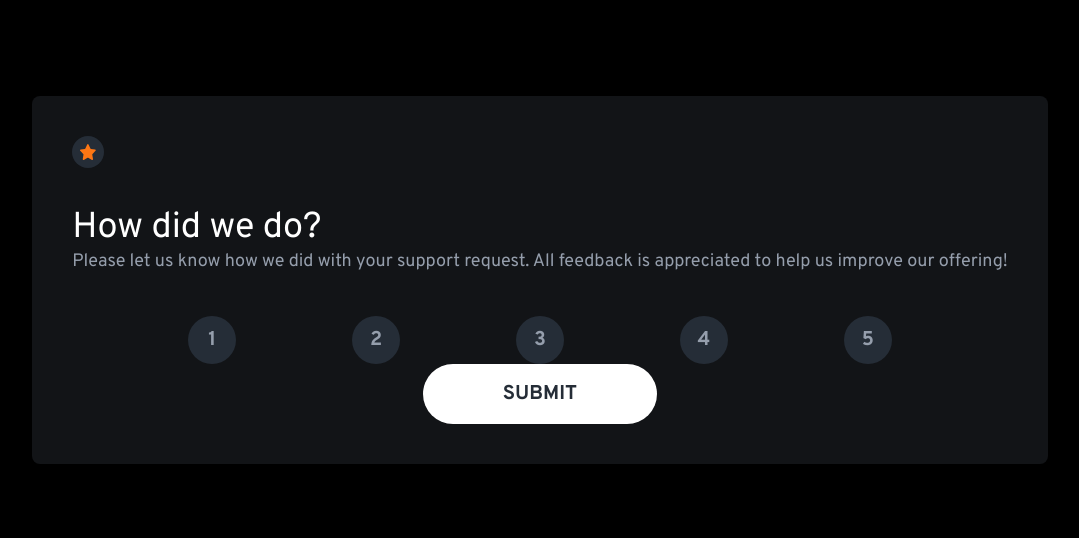
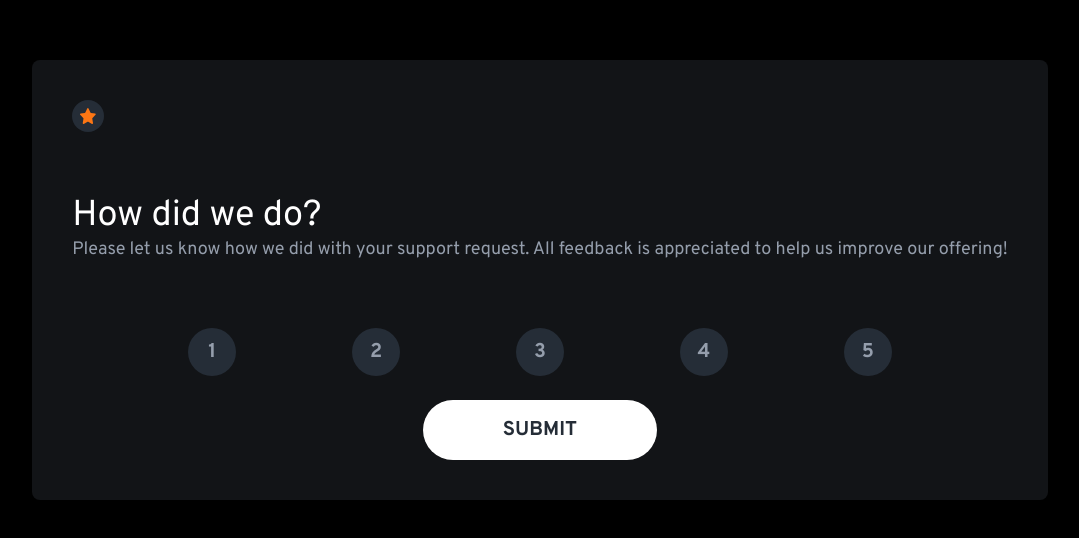
Before and after one commit to lavollmer/interactive-rating-component, a React (Vite) app: page / in a window 1280 px wide. Shown: the part 120-658 px from the top of the page, without its empty margins (100-1179 px from the left). Built offline with nearby package versions, Linux system fonts and the light colour scheme.

Commit message:
adding thank you

```diff
--- a/src/App.jsx
+++ b/src/App.jsx
@@ -7,7 +7,7 @@ function App() {
   return (
     <>
       <div className="flex flex-col font-overpass bg-black screen">
-        <div className="flex flex-col bg-very-dark-blue rounded-lg p-10 space-y-10 h-100 w-100">
+        <div className="flex flex-col bg-very-dark-blue rounded-lg p-10 space-y-16 h-100 w-100">
           <div className="flex flex-col items-center justify-center bg-dark-blue rounded-full h-8 w-8">
             <img
               src={IconStar}
--- a/src/components/Button.jsx
+++ /dev/null
@@ -1,14 +0,0 @@
-import React from "react";
-import { useState } from "react";
-
-const button = ({ number }) => {
-  return (
-    <div className="flex items-center justify-center">
-      <button className="bg-dark-blue hover:bg-orange-800 text-light-grey text-xl font-bold py-2 px-4 rounded-full w-12 h-12">
-        {number}
-      </button>
-    </div>
-  );
-};
-
-export default button;
--- /dev/null
+++ b/src/components/ButtonCopy.jsx
@@ -0,0 +1,14 @@
+import React from "react";
+import { useState } from "react";
+
+const ButtonCopy = ({ number }) => {
+  return (
+    <div className="flex items-center justify-center">
+      <button className="flex flex-row items-center justify-center bg-dark-blue hover:bg-white text-light-grey hover:text-very-dark-blue text-xl font-bold py-2 px-4 rounded-full w-12 h-12">
+        {number}
+      </button>
+    </div>
+  );
+};
+
+export default ButtonCopy;
--- a/src/components/Rating.jsx
+++ b/src/components/Rating.jsx
@@ -1,18 +1,25 @@
 import React from "react";
-import Button from "./Button";
+import ButtonCopy from "./ButtonCopy";
 
 const Rating = ({ number }) => {
+  const handleClick = () => {
+    alert("Thank you for your feedback!");
+  };
+
   return (
-    <div>
+    <div className="flex flex-col space-y-6">
       <div className="flex flex-row justify-evenly items-center justify-center">
-        <Button number={1} />
-        <Button number={2} />
-        <Button number={3} />
-        <Button number={4} />
-        <Button number={5} />
+        <ButtonCopy number={1} />
+        <ButtonCopy number={2} />
+        <ButtonCopy number={3} />
+        <ButtonCopy number={4} />
+        <ButtonCopy number={5} />
       </div>
       <div className="flex flex-row items-center justify-center text-center ">
-        <button className="bg-white text-dark-blue text-xl font-overpass px-20 py-4 rounded-full">
+        <button
+          className="bg-white text-dark-blue text-xl font-overpass px-20 py-4 rounded-full hover:bg-orange-700 hover:text-white"
+          onClick={handleClick}
+        >
           <p className="font-bold">SUBMIT</p>
         </button>
       </div>
--- /dev/null
+++ b/src/components/Thank.jsx
@@ -0,0 +1,23 @@
+import React from "react";
+import IllustrationThank from "../assets/illustration-thank-you.svg";
+
+const Thank = () => {
+  return (
+    <div>
+      <div>
+        <div>
+          <img src={IllustrationThank} alt="illustration-thank-you" />
+        </div>
+        <div>
+          <h1 className="text-white text-4xl">Thank you!</h1>
+          <p className="text-light-grey text-lg">
+            We appreciate you taking the time to give a rating. If you ever need
+            more support, don’t hesitate to get in touch!
+          </p>
+        </div>
+      </div>
+    </div>
+  );
+};
+
+export default Thank;
```
